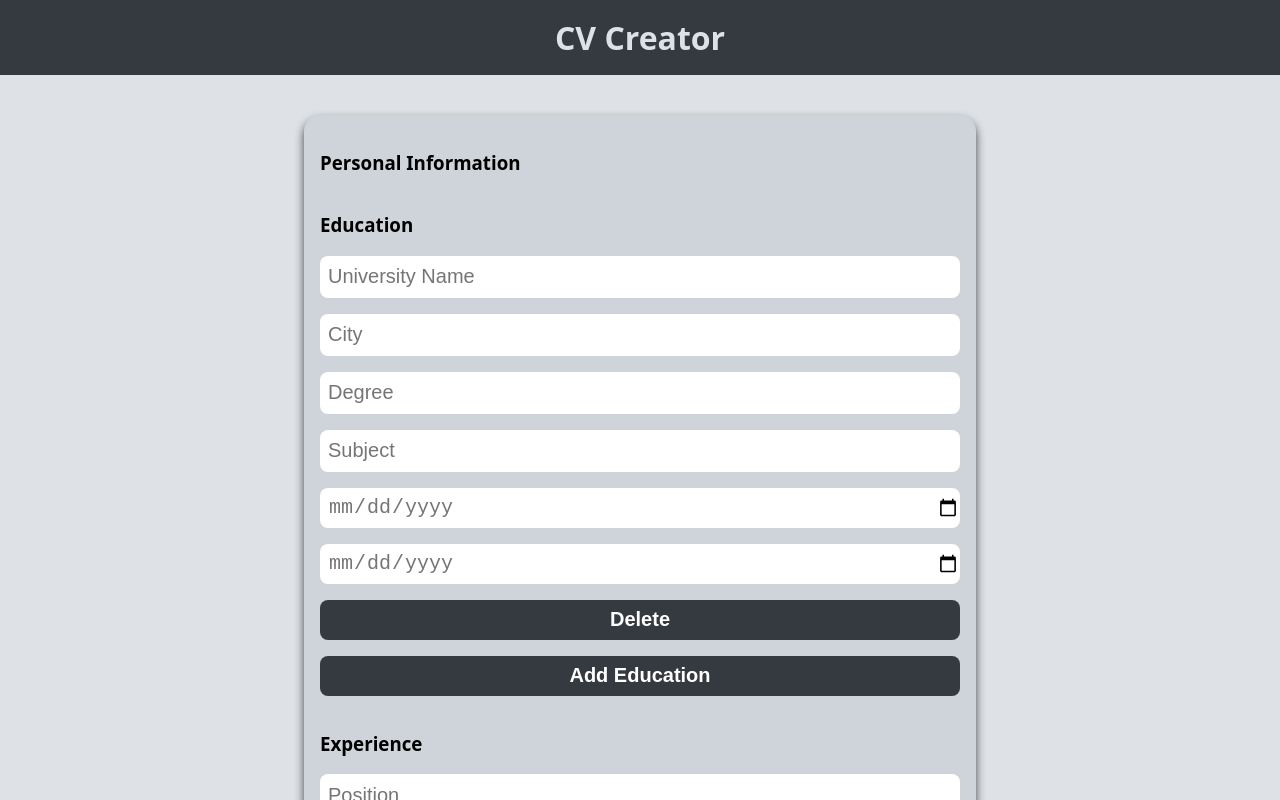
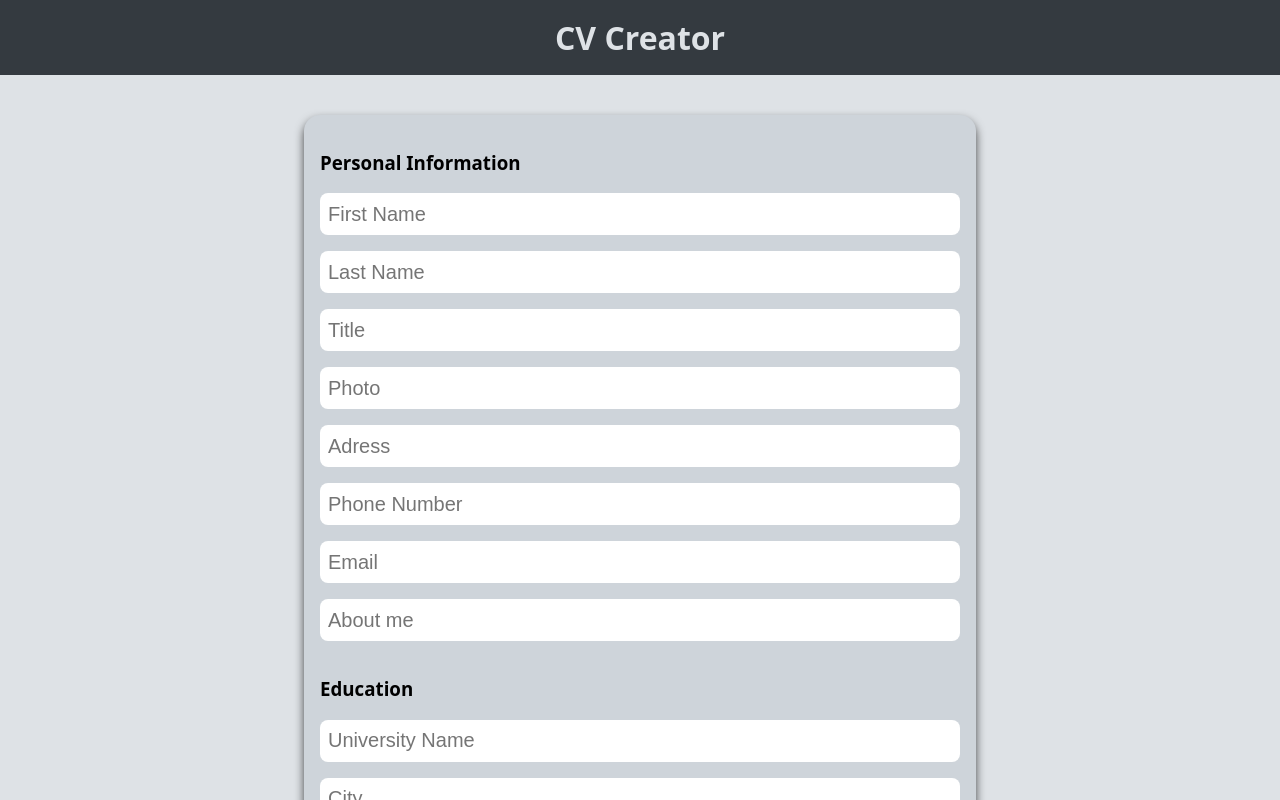
Before and after one commit to dariojularic/CV-creator-react, a React (Vite) app: page / in a window 1280 px wide. Shown: the top 800 px of the page. Built offline with nearby package versions, Linux system fonts and the light colour scheme.

Commit message:
Refactor code

```diff
--- a/src/Form.jsx
+++ b/src/Form.jsx
@@ -32,7 +32,7 @@ function Form() {
         },
       };
     });
-    console.log(cv);
+    // console.log(cv);
   }
 
   // jel mi treba tu id argument?
--- a/src/PersonalInformation.jsx
+++ b/src/PersonalInformation.jsx
@@ -7,13 +7,26 @@ function PersonalInformation(props) {
   // console.log(inputs);
 
   const fields = Object.entries(personalInfo).map(([key, value]) => {
-    return {[key]: value}
+    return { [key]: value };
   });
-  console.log(fields);
-
+  // console.log(fields);
 
   return (
     <div className="personal-information input-container">
+      {fields.map((field) => {
+        const key = Object.keys(field);
+        // console.log(field[key].meta.type);
+        return (
+          <Input
+            key={field[key].meta.name}
+            type={field[key].meta.type}
+            placeholder={field[key].meta.placeholder}
+            name={field[key].meta.name}
+            handleChange={handleChange}
+          />
+        );
+      })}
+
       {/* <Input
         // jel trebam tu dat key??
         type={personalInfo.firstName.meta.type}
```
